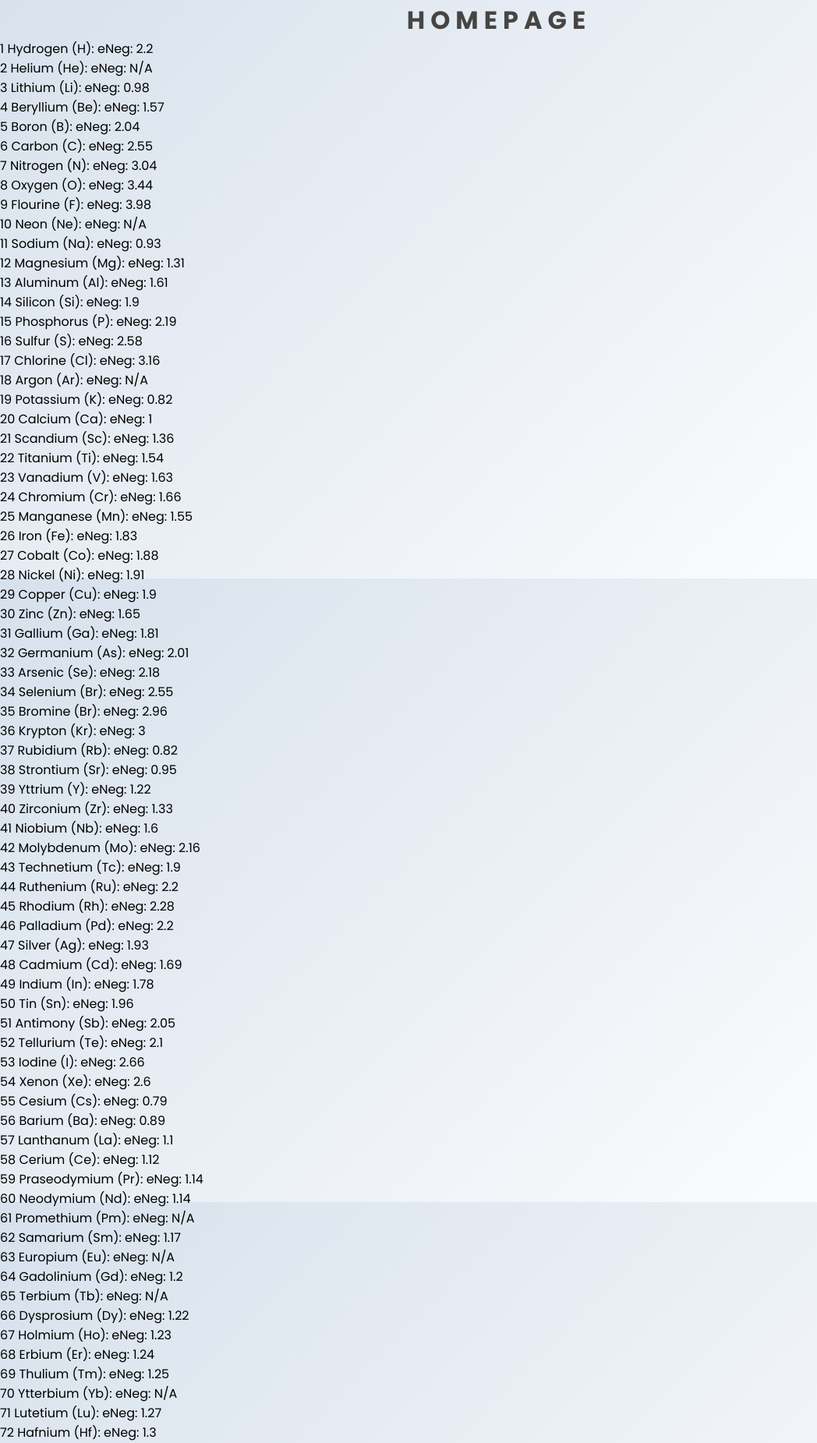
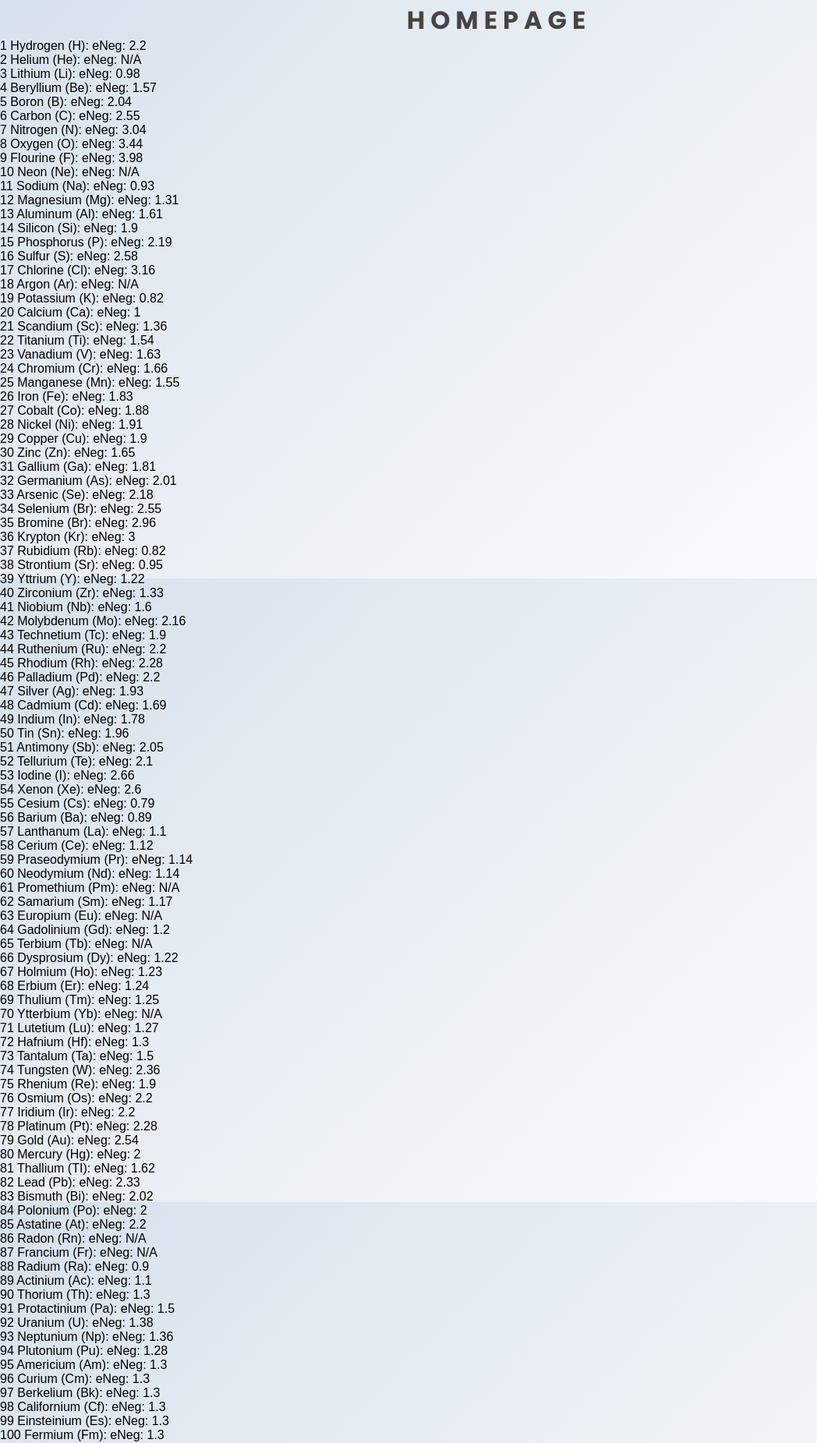
Before and after one commit to M1k3ez/ipt, a Flask app: page / in a window 1280 px wide. Shown: the part 58-1909 px from the top of the page at 78% size, without its empty margins (0-1048 px from the left). Run offline with Flask 3, Linux system fonts and the light colour scheme; data comes from the database, SQL or seed files in the repository.

Commit message:
fixing footer, changing navbar and fix fonts

```diff
--- a/Y13-DTP/static/css/style.css
+++ b/Y13-DTP/static/css/style.css
@@ -5,6 +5,9 @@ html, body {
   flex-direction: column;
   font-family: 'Poppins', sans-serif;
   background: linear-gradient(315deg, #ffffff, #d7e1ec);
+}
+.content {
+  font-family: 'Oswald', sans-serif;
 }
 .container {
   flex: 1;
--- a/Y13-DTP/templates/home.html
+++ b/Y13-DTP/templates/home.html
@@ -2,7 +2,7 @@
 
 {% block content %}
     <h1>Homepage</h1>
-    <ul>
+    <ul class="content">
         {% for item in elements %}
             <li>{{ item.electron }} {{ item.name }} ({{ item.symbol }}): eNeg: {{ item.enegativity }}</li>
         {% endfor %}
```
